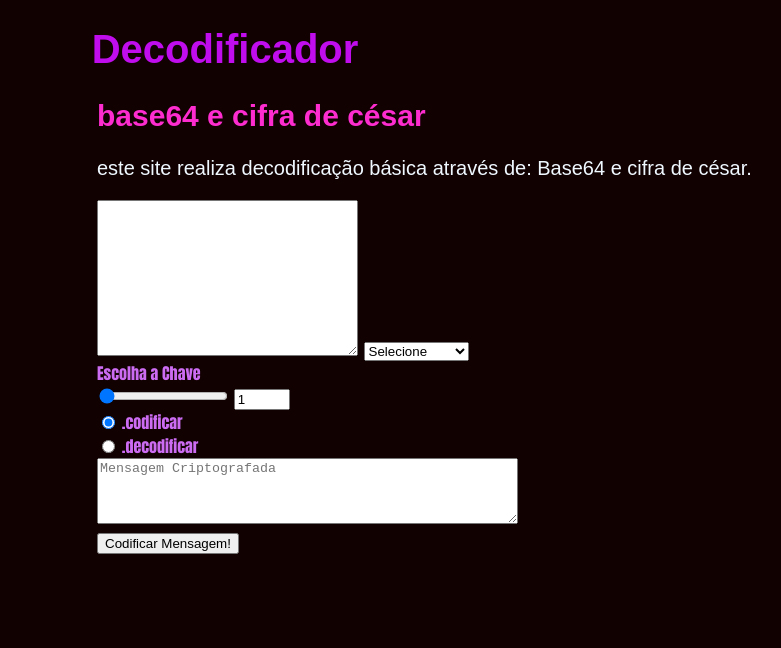
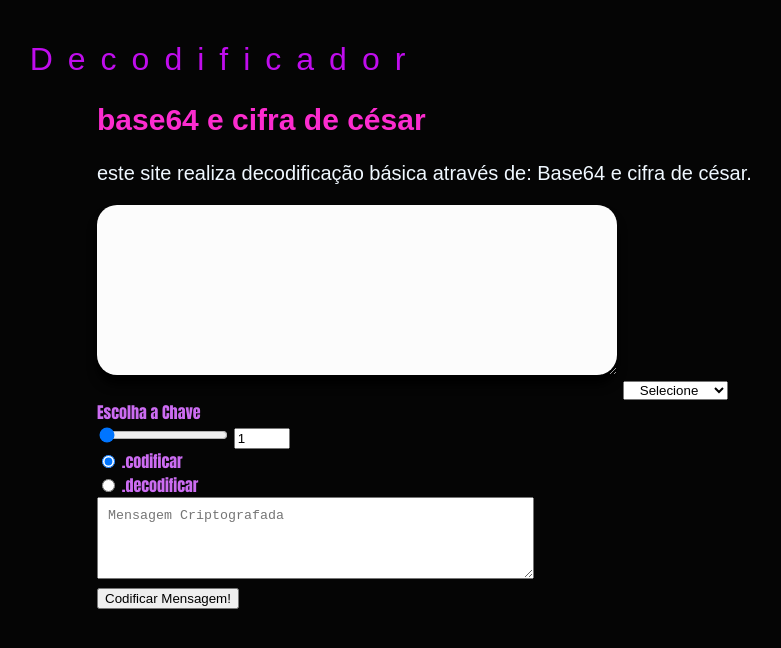
Before and after one commit to vlwgaby/trabalho-individual2, a plain HTML site: page index.html in a window 1280 px wide. Shown: the top 648 px of the page, without its empty margins (415-1196 px from the left). Drawn offline with Linux system fonts and the light colour scheme; a script that the page names is missing.

Commit message:
Update style.css

```diff
--- a/style.css
+++ b/style.css
@@ -1,17 +1,24 @@
 body{
-    background-color: rgb(17, 1, 1);
+    background-color: rgb(5, 5, 5);
     margin: auto;
 }
 h1{ color: rgb(192, 13, 237);
     text-align: center;
     position: relative;
     right: 40%;
+    letter-spacing: 15px;
+    font-size: 2rem;
+    font-weight: 500;
+    padding-top: 20px;
 }
+
 h2{
     color: rgb(252, 44, 207);
+
 }
 
 main{
+    border-style: hidden;
     background-origin: border-box;
     color: aliceblue;
     padding: 0%;
@@ -20,8 +27,31 @@ main{
     left: 40%;
     font-size: 20px;
 }
+textarea{
+    padding: 10px;
+
+}
+
+.select{
+    text-align: center;
+    justify-items: center;
+
+}
 .chave{
     color: rgb(204, 108, 242);
     font-size: 16px;
     font-family: Impact, Haettenschweiler, 'Arial Narrow Bold', sans-serif
 }
+#mensagens {
+    box-shadow: 0px 10px 10px;
+    background-color: rgb(46, 112, 253);
+    background:rgb(252, 252, 252);
+    margin-bottom: 20px;
+    border-radius: 20px;
+    border: none;
+    width: 500px;
+
+}
+#mensagens:hover {
+    background: white;
+}
```
